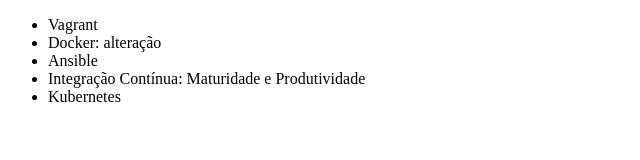
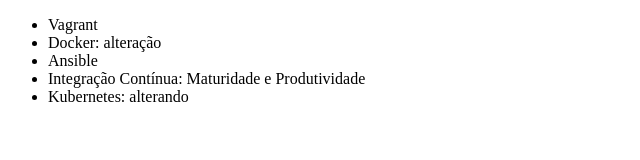
Before and after one commit to ivanforner/alura-git, a plain HTML site: page index.html in a window 1280 px wide. Shown: the full height of the page, 0-640 px from the left. Drawn offline with Linux system fonts and the light colour scheme.

Commit message:
Alterei o nome do curso de Kubernetes

```diff
--- a/index.html
+++ b/index.html
@@ -10,7 +10,7 @@
         <li>Docker: alteração</li>
         <li>Ansible</li>
         <li>Integração Contínua: Maturidade e Produtividade</li>
-        <li>Kubernetes</li>
+        <li>Kubernetes: alterando</li>
     </ul>
 </body>
 </html>
```
